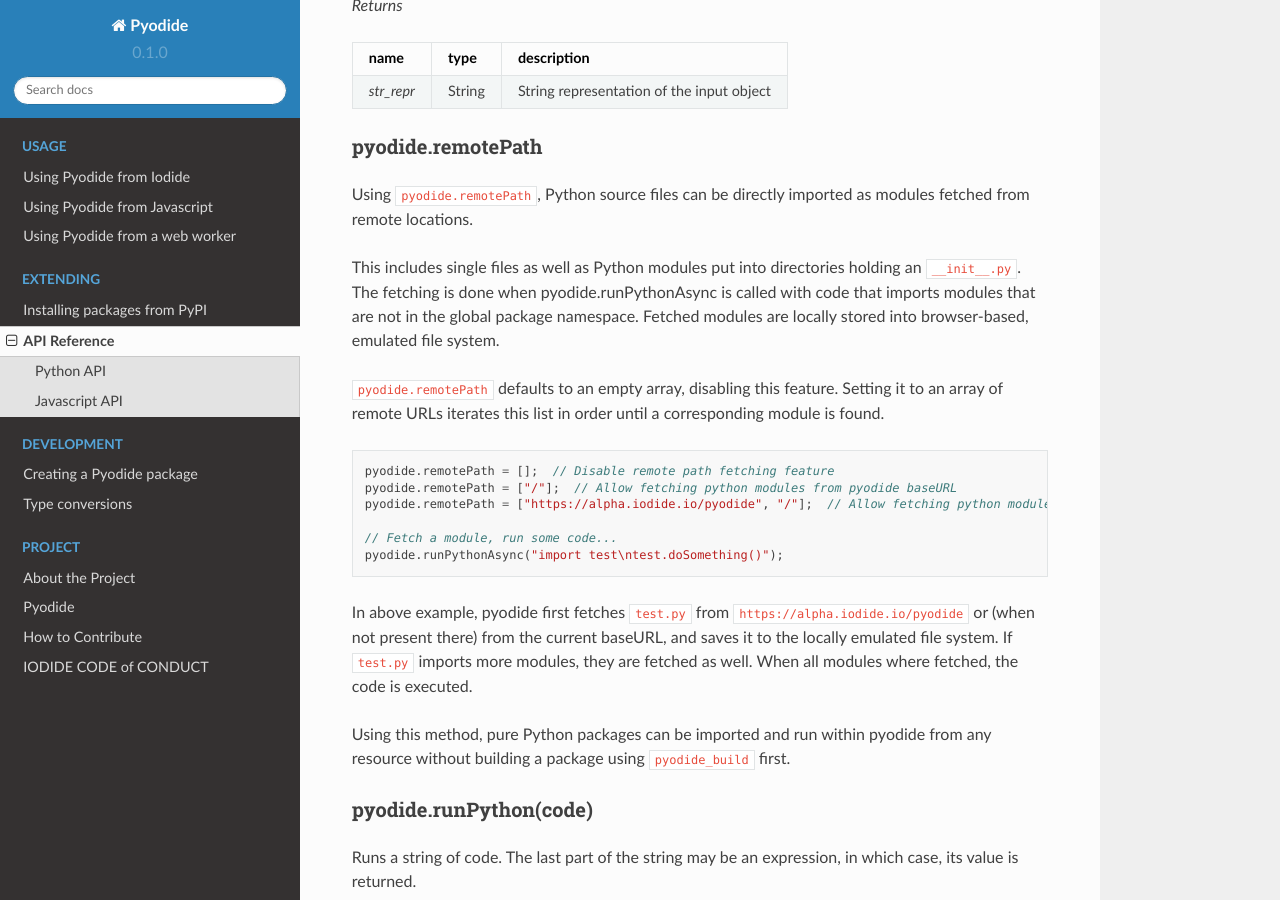
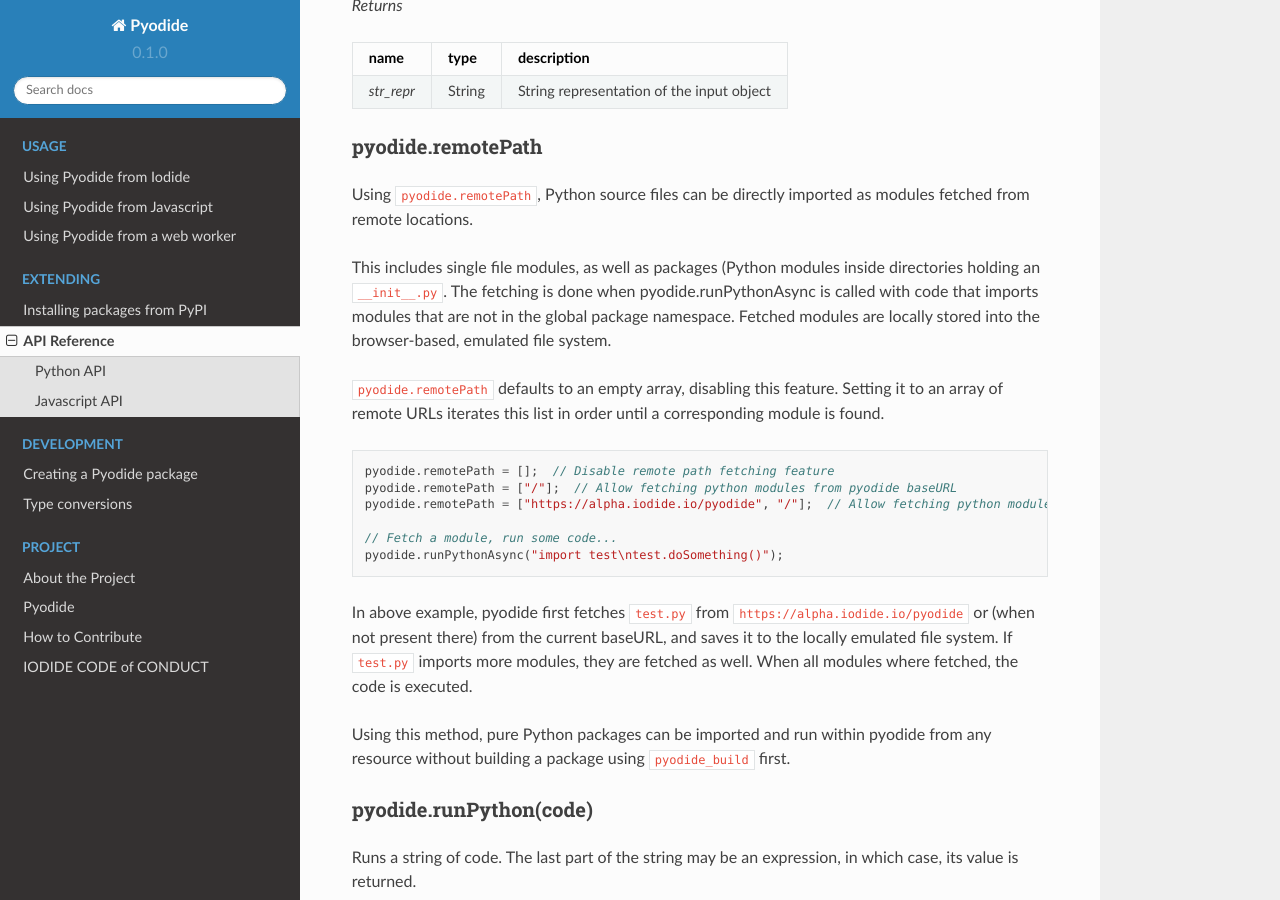
Before and after one commit to pyodide/pyodide, a Sphinx documentation site: the page built from docs/api_reference.md, in a window 1280 px wide and 900 px high, scrolled down 3288 px. Built offline with Sphinx 7.4.7 and the Read the Docs theme 2.0.0, drawn with Linux system fonts in a browser that asks for light colours; the version number is read from the project's files by our own code.

Commit message:
Update docs/api_reference.md
Co-Authored-By: Michael Droettboom <mdboom@gmail.com>

```diff
--- a/docs/api_reference.md
+++ b/docs/api_reference.md
@@ -145,7 +145,7 @@
 
 Using `pyodide.remotePath`, Python source files can be directly imported as modules fetched from remote locations.
 
-This includes single files as well as Python modules put into directories holding an `__init__.py`. The fetching is done when [pyodide.runPythonAsync](#pyodiderunpythonasynccode-messagecallback) is called with code that imports modules that are not in the global package namespace. Fetched modules are locally stored into browser-based, emulated file system.
+This includes single file modules, as well as packages (Python modules inside directories holding an `__init__.py`. The fetching is done when [pyodide.runPythonAsync](#pyodiderunpythonasynccode-messagecallback) is called with code that imports modules that are not in the global package namespace. Fetched modules are locally stored into the browser-based, emulated file system.
 
 `pyodide.remotePath` defaults to an empty array, disabling this feature. Setting it to an array of remote URLs iterates this list in order until a corresponding module is found.
 
```
